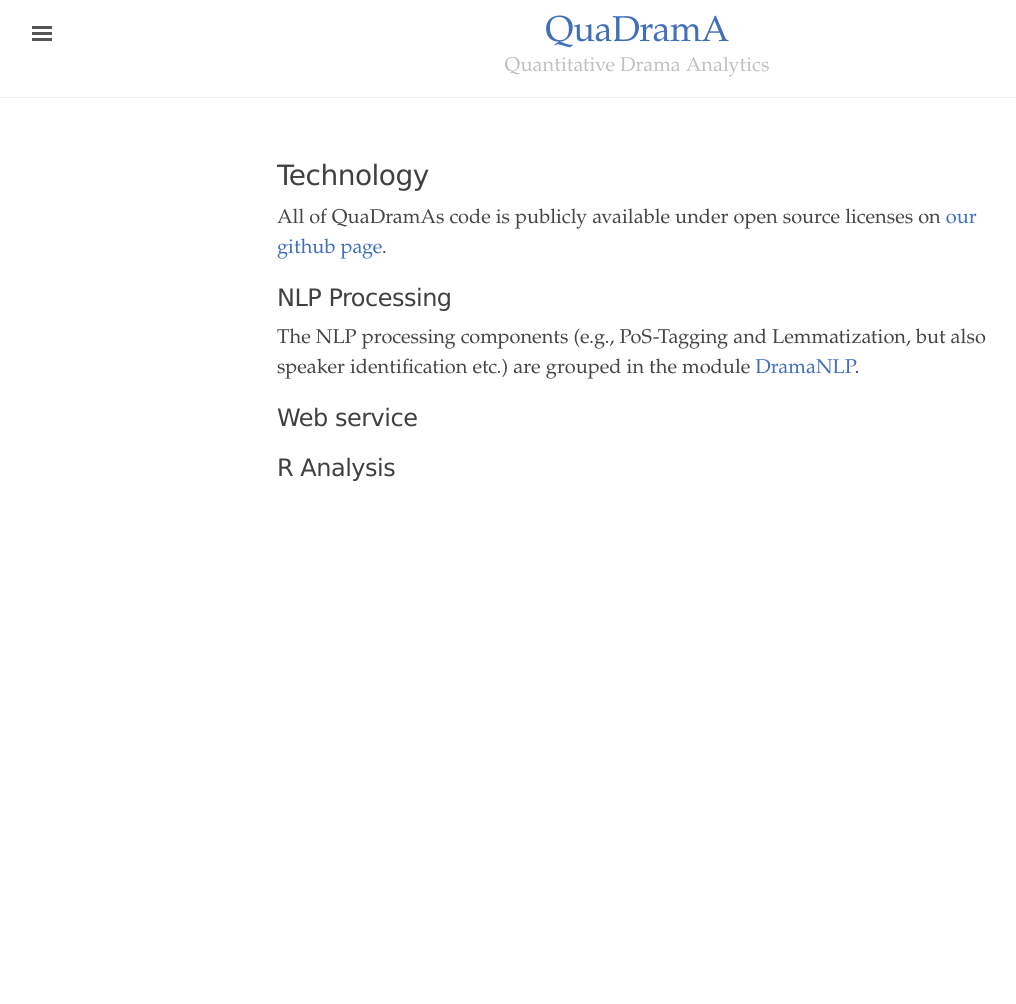
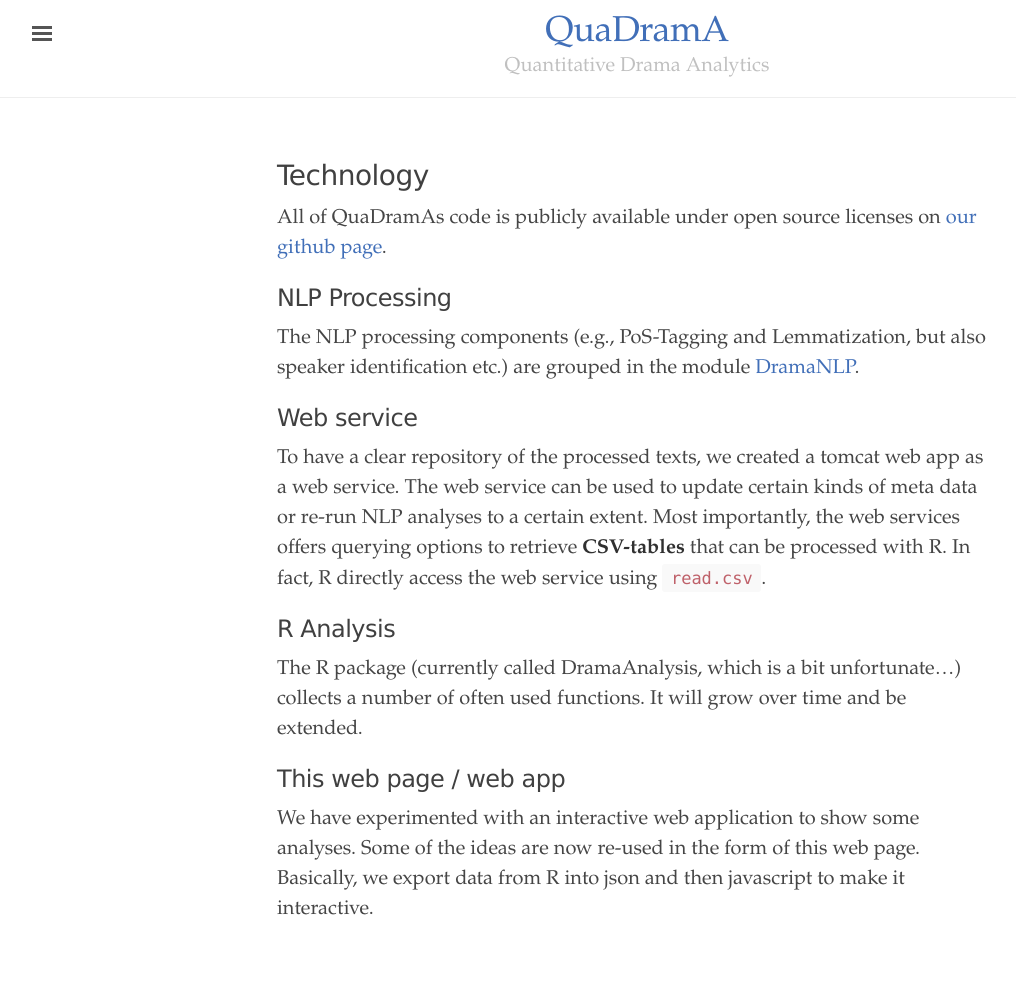
Before and after one commit to quadrama/quadrama.github.io, a Jekyll site: the page built from tech.md, in a window 1280 px wide. Shown: the whole page, without its empty margins (3-1019 px from the left). Built offline with Jekyll 4.4.1, drawn with Linux system fonts in a browser that asks for light colours; nearby versions of some CDN libraries; library files that are not in the unit come from our copies; before the commit the page ends 900 px from its top, so only the background shows below that.

Commit message:
more tech docu

```diff
--- a/tech.md
+++ b/tech.md
@@ -11,7 +11,12 @@
 
 The NLP processing components (e.g., PoS-Tagging and Lemmatization, but also speaker identification etc.) are grouped in the module [DramaNLP](http://github.com/quadrama/DramaNLP).
 
-
 ## Web service
 
+To have a clear repository of the processed texts, we created a tomcat web app as a web service. The web service can be used to update certain kinds of meta data or re-run NLP analyses to a certain extent. Most importantly, the web services offers querying options to retrieve **CSV-tables** that can be processed with R. In fact, R directly access the web service using `read.csv`.
+
 ## R Analysis
+The R package (currently called DramaAnalysis, which is a bit unfortunate...) collects a number of often used functions. It will grow over time and be extended.
+
+## This web page / web app
+We have experimented with an interactive web application to show some analyses. Some of the ideas are now re-used in the form of this web page. Basically, we export data from R into json and then javascript to make it interactive.
```
